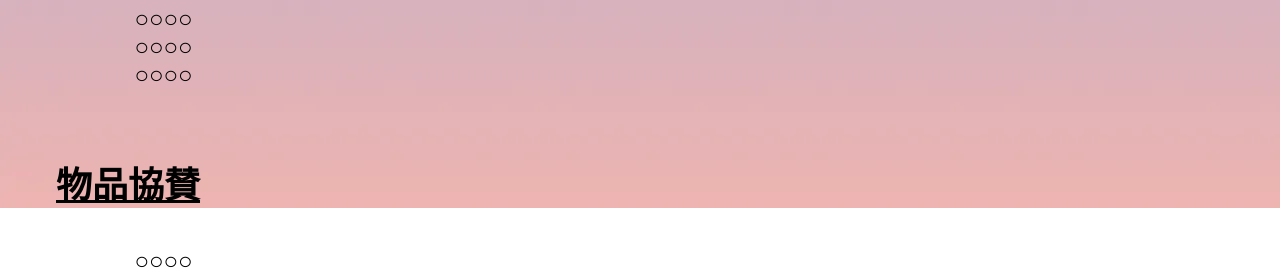
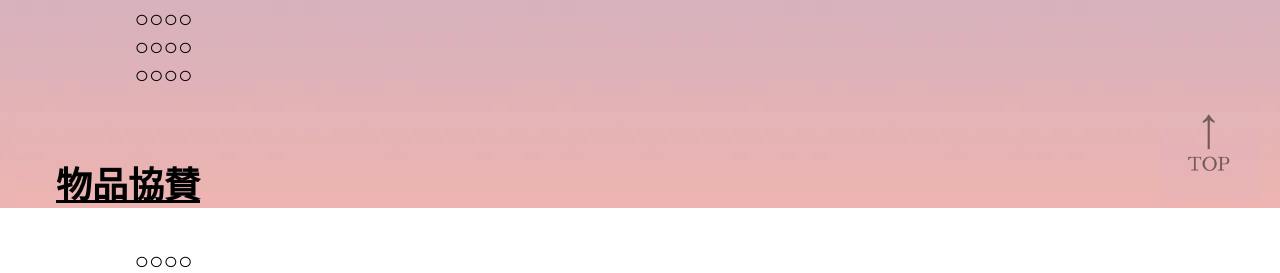
Before and after one commit to ynufes-tech/ynufes-tokiwa24, a Nuxt app: page /sponsor in a window 1280 px wide. Shown: the part 592-865 px from the top of the page. Built offline with nearby package versions, Linux system fonts and the light colour scheme; a web font is replaced by a local one.

Commit message:
floatingボタンを追加

```diff
--- a/pages/sponsor/index.vue
+++ b/pages/sponsor/index.vue
@@ -50,6 +50,7 @@
         <p>○○○○</p>
         <p>○○○○</p>
       </div>
+      <FloatingButton />
     </div>
 
 </template>
```
